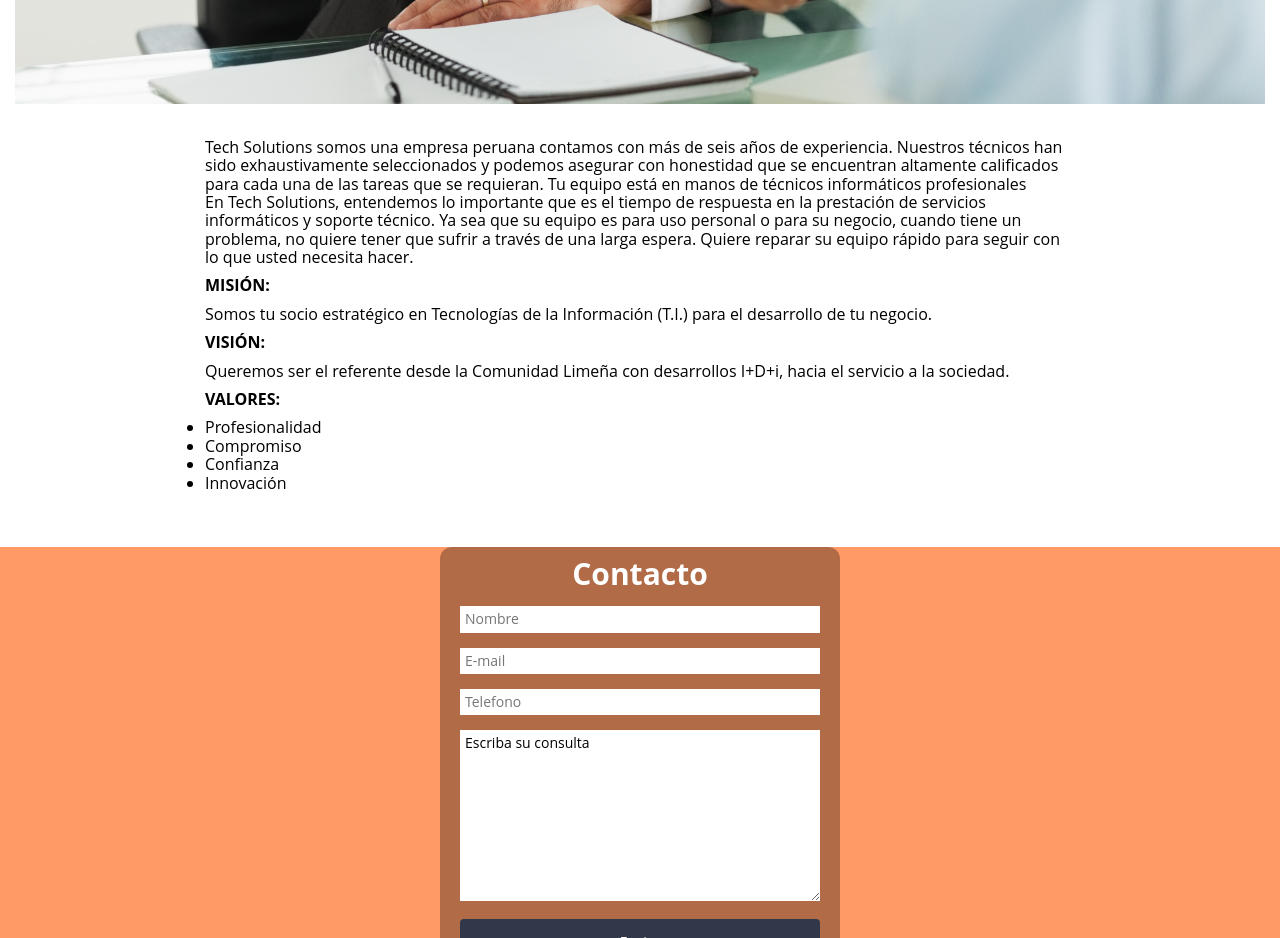
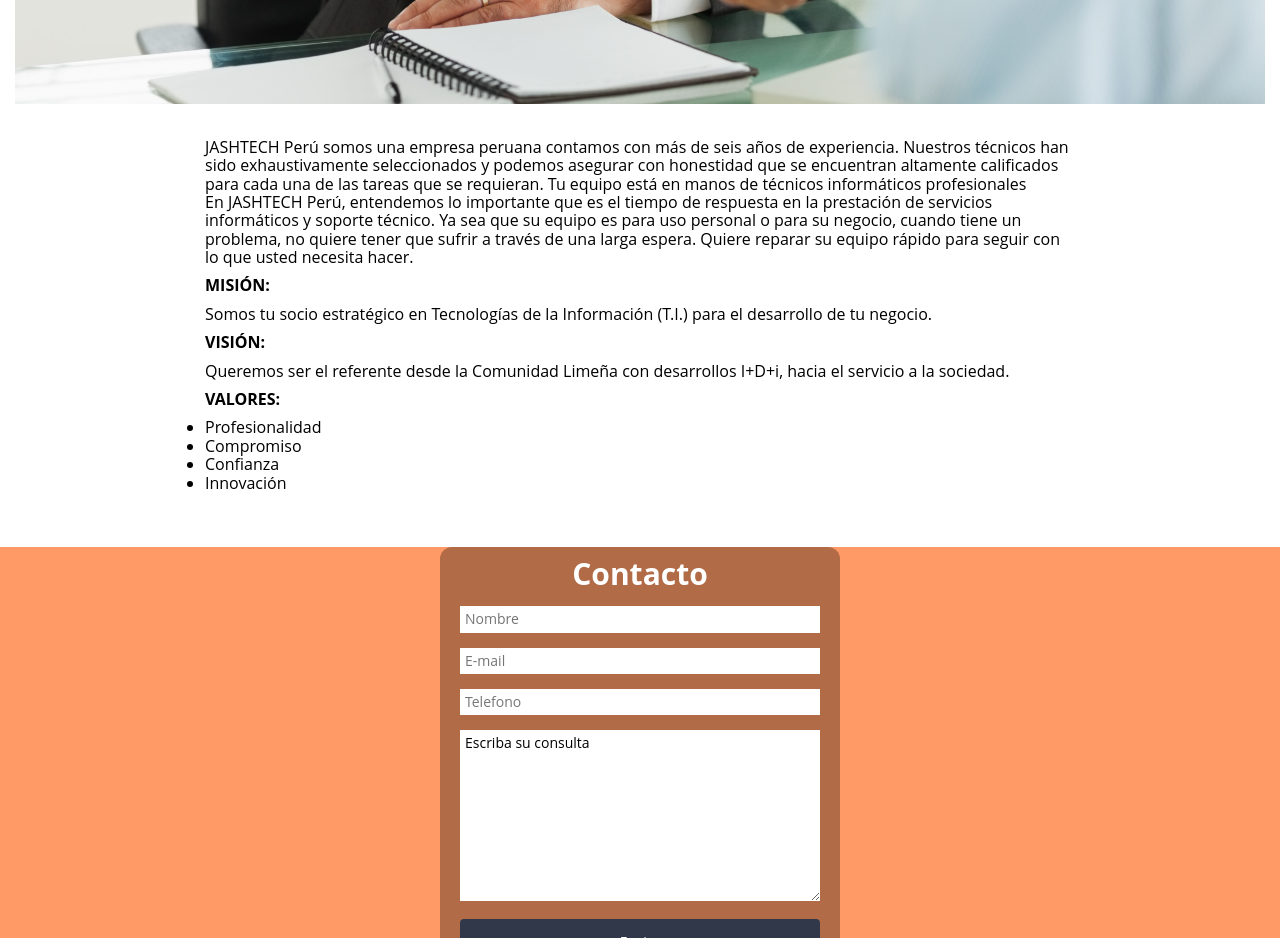
Before and after one commit to luicsistem/JASHTECHperu, a plain HTML site: page index.html in a window 1280 px wide. Shown: the part 2220-3158 px from the top of the page. Drawn offline with Linux system fonts and the light colour scheme.

Commit message:
cambiando nosotros

```diff
--- a/index.html
+++ b/index.html
@@ -111,10 +111,10 @@
 
     <div class="contenedor">
 
-            <p>Tech Solutions somos una empresa peruana contamos con más de seis años de experiencia. Nuestros técnicos han sido exhaustivamente
+            <p>JASHTECH Perú somos una empresa peruana contamos con más de seis años de experiencia. Nuestros técnicos han sido exhaustivamente
                 seleccionados y podemos asegurar con honestidad que se encuentran altamente calificados para cada una de las tareas
                 que se requieran. Tu equipo está en manos de técnicos informáticos profesionales</p>
-            <p>En Tech Solutions, entendemos lo importante que es el tiempo de respuesta en la prestación de servicios informáticos
+            <p>En JASHTECH Perú, entendemos lo importante que es el tiempo de respuesta en la prestación de servicios informáticos
                 y soporte técnico. Ya sea que su equipo es para uso personal o para su negocio, cuando tiene un problema, no quiere
                 tener que sufrir a través de una larga espera. Quiere reparar su equipo rápido para seguir con lo que usted necesita
                 hacer.
```
